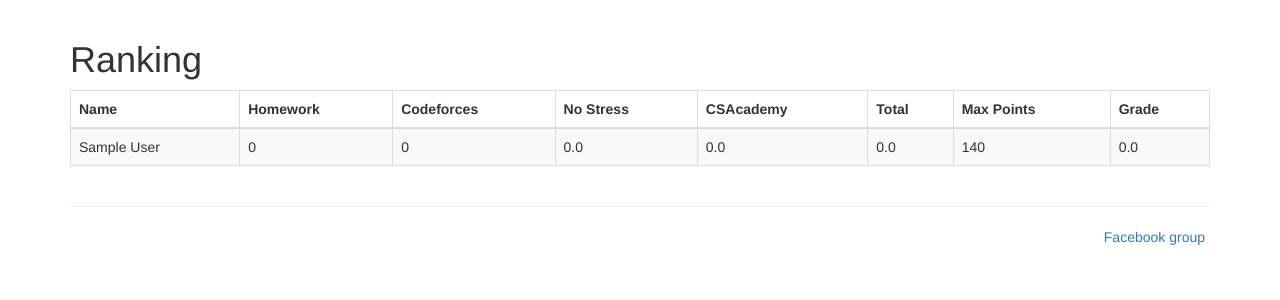
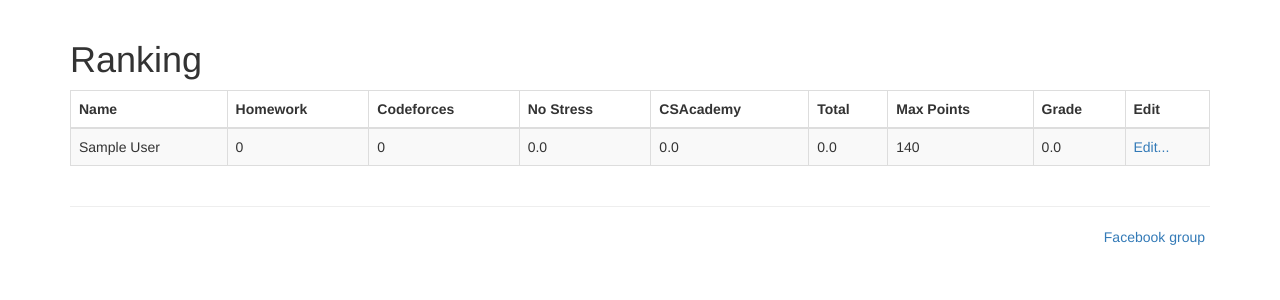
Before and after one commit to infoclock/OlympicTracker, a Django app: page /ranking in a window 1280 px wide. Shown: the part 51-351 px from the top of the page. Run offline with Django 3.2, Linux system fonts and the light colour scheme; the visitor is signed in with stand-in values (Sample User, id 1); data comes from the database, SQL or seed files in the repository; data that the repository does not hold is empty; some libraries are stand-ins or nearby versions.

Commit message:
Add edit link

```diff
--- a/allauthdemo/demo/views.py
+++ b/allauthdemo/demo/views.py
@@ -43,6 +43,7 @@ class RankingView(generic.TemplateView):
         for user in DemoUser.objects.all():
             d = {}
             d['name'] = user.get_full_name()
+            d['id'] = user.id
 
             d['homework_points'] = 0
             submissions = Submission.objects.filter(user=user)
--- a/allauthdemo/templates/bases/ranking-list.html
+++ b/allauthdemo/templates/bases/ranking-list.html
@@ -18,6 +18,7 @@
                 <th> Total </th>
                 <th> Max Points </th>
                 <th> Grade </th>
+                <th> Edit </th>
             </tr>
         </thead>
         <tbody>
@@ -31,6 +32,7 @@
           <td>{{user.total}}</td>
           <td>{{user.max_points}}</td>
           <td>{{user.nota}}</td>
+          <td><a href="/admin/allauthdemo_auth/demouser/{{user.id}}">Edit...</a></td>
         </tr>
         {% endfor %}
         <tbody>
```
